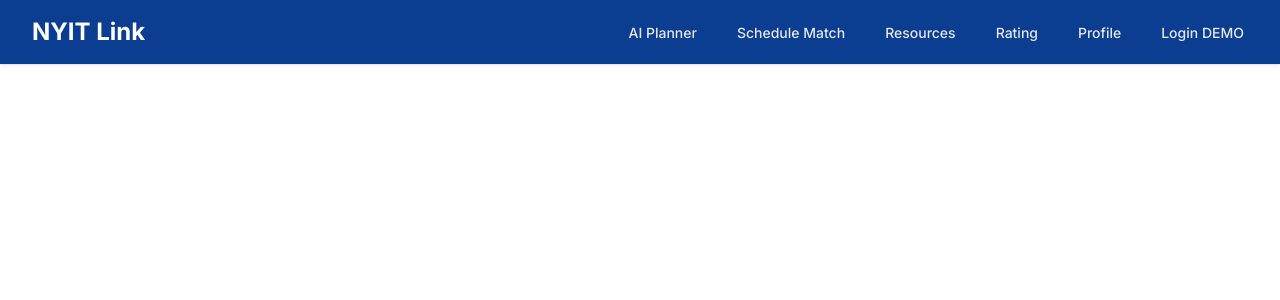
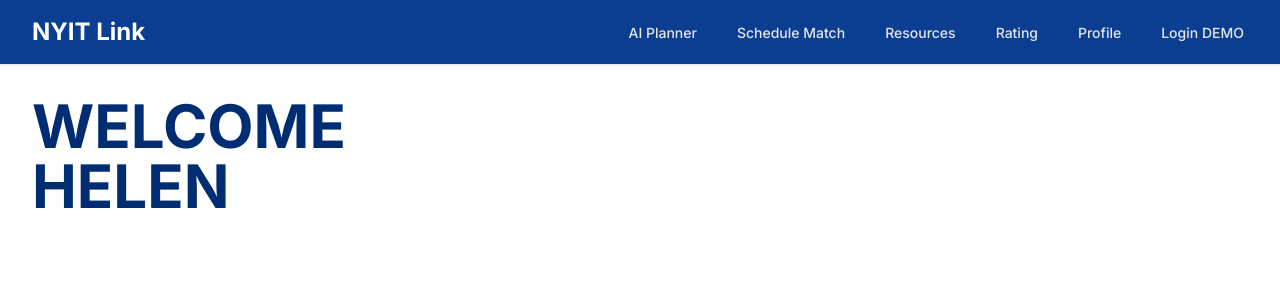
Before and after one commit to symphatixe/nyit-click, a Next.js app: page / in a window 1280 px wide. Shown: the top 300 px of the page. Built offline with nearby package versions, Linux system fonts and the light colour scheme.

Commit message:
Added Welcome Header Component for User

```diff
--- /dev/null
+++ b/src/app/components/homepageHeader.tsx
@@ -0,0 +1,15 @@
+"use client";
+import React, { useState } from "react";
+
+const WelcomeHeader: React.FC = () => {
+    const [username, setUsername] = useState("Helen");
+
+    return(
+        <div>
+            <h1 className="text-6xl font-bold text-[#002D72]">
+            WELCOME <br /> {username.toUpperCase()}
+            </h1>
+        </div>
+    );
+};
+export default WelcomeHeader;
--- /dev/null
+++ b/src/app/components/profilePicture.tsx
@@ -0,0 +1 @@
+import React from "react";
--- a/src/app/page.tsx
+++ b/src/app/page.tsx
@@ -1,6 +1,9 @@
-
+import WelcomeHeader from "./components/homepageHeader";
 export default function Home() {
   return (
-    <div></div>
+     <div>
+      <WelcomeHeader/>
+    </div>
   );
+
 }
```
